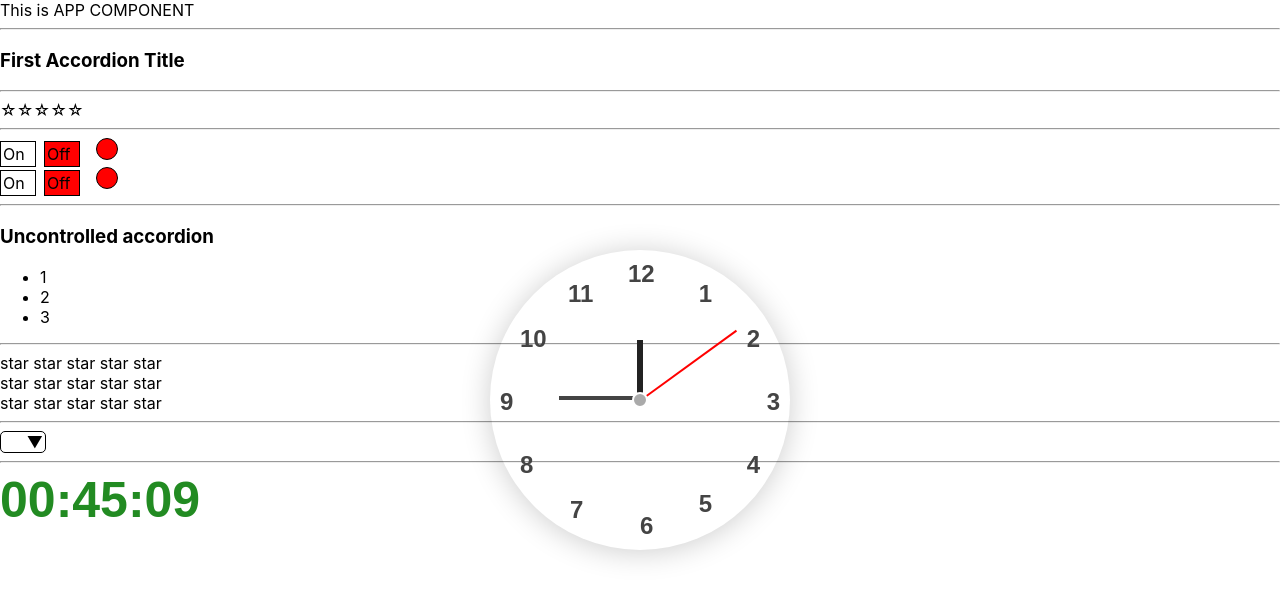
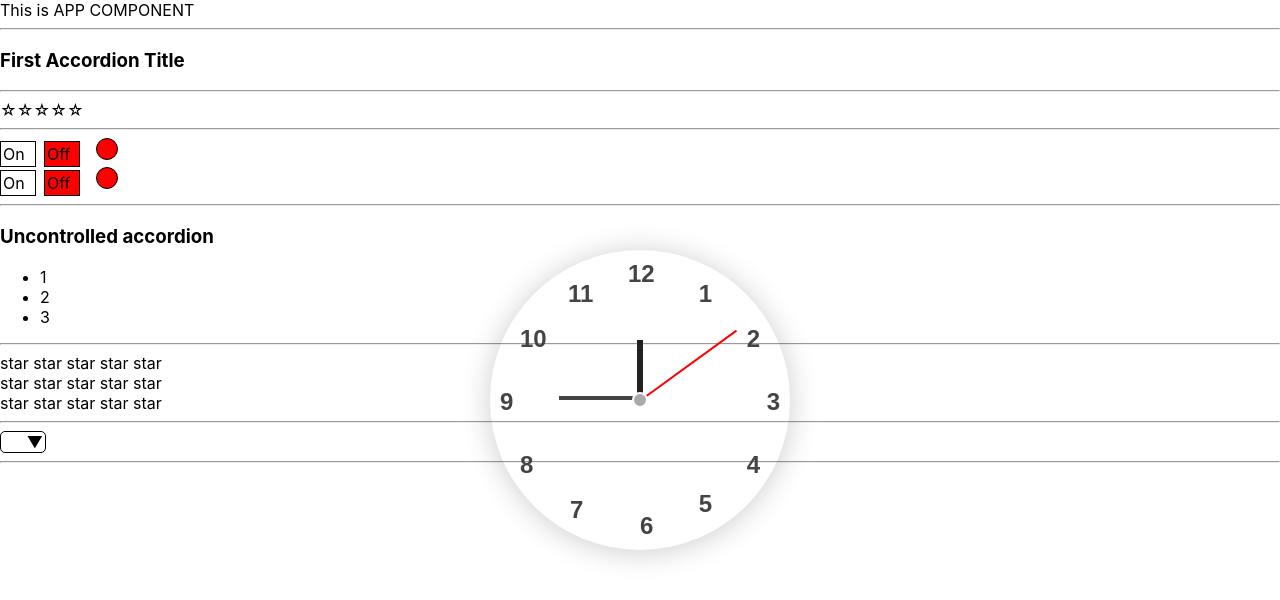
Before and after one commit to EvgeniiMeleshkov/react_in_details, a React (Create React App) app: page / in a window 1280 px wide. Shown: the top 600 px of the page. Built offline with nearby package versions, Linux system fonts and the light colour scheme.

Commit message:
Analog style clock done

```diff
--- a/src/App.tsx
+++ b/src/App.tsx
@@ -29,6 +29,7 @@ function App() {
         {id: '3', title: 'William'}
     ]
     const [item, setItem] = useState()
+    const [isAnalog, setIsAnalog] = useState(true)
     return (
         <div className="App">
             <PageTitle title={'This is APP COMPONENT'}/>
@@ -56,7 +57,7 @@ function App() {
             <hr/>
             <CustomSelect items={itemsForCustomSelect} onChangeValue={setItem} value={item}/>
             <hr/>
-            <Clock/>
+            <Clock isAnalog={isAnalog}/>
         </div>
     );
 }
--- a/src/components/Clock/Clock.tsx
+++ b/src/components/Clock/Clock.tsx
@@ -2,10 +2,10 @@ import React, {useEffect, useState} from 'react';
 import './Clock.css'
 
 export type ClockPropstype = {
-
+    isAnalog: boolean
 }
 
-export const Clock: React.FC<ClockPropstype> = () => {
+export const Clock: React.FC<ClockPropstype> = ({isAnalog}) => {
 
     const [date, setDate] = useState(new Date())
 
@@ -24,6 +24,8 @@ export const Clock: React.FC<ClockPropstype> = () => {
     }
     return (
         <>
+            {isAnalog
+                ?
                 <div className="clock">
                     <div
                         className="hour_hand"
@@ -56,7 +58,7 @@ export const Clock: React.FC<ClockPropstype> = () => {
                     <span className="ten">10</span>
                     <span className="eleven">11</span>
                 </div>
-
+                :
                 <div style={{fontSize: '50px', fontWeight: 'bolder', fontFamily: 'fantasy', color: 'forestgreen'}}>
                     <span>{getTwoDigitsString(date.getHours())}</span>
                     :
@@ -64,6 +66,7 @@ export const Clock: React.FC<ClockPropstype> = () => {
                     :
                     <span>{getTwoDigitsString(date.getSeconds())}</span>
                 </div>
+            }
         </>
 
     );
```
Also changed, not shown: 1 other file (tests, documents, lock files or other folders). Lines whose indentation alone changed are shown as unchanged.
